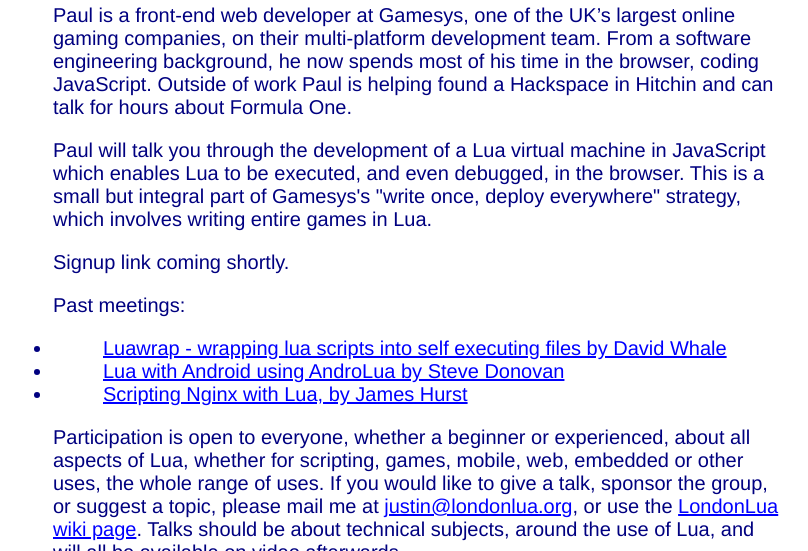
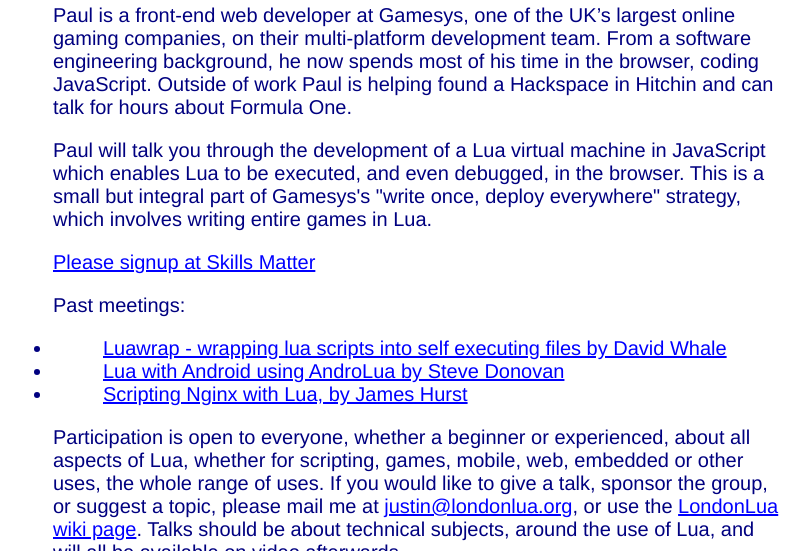
Before and after one commit to justincormack/londonlua, a plain HTML site: page index.html in a window 1280 px wide. Shown: the part 549-1100 px from the top of the page, without its empty margins (5-813 px from the left). Drawn offline with Linux system fonts and the light colour scheme.

Commit message:
add signup link

```diff
--- a/index.html
+++ b/index.html
@@ -20,7 +20,7 @@
 
 <p>Paul will talk you through the development of a Lua virtual machine in JavaScript which enables Lua to be executed, and even debugged, in the browser. This is a small but integral part of Gamesys's "write once, deploy everywhere" strategy, which involves writing entire games in Lua.
 
-<p>Signup link coming shortly.
+<p><a href="http://skillsmatter.com/podcast/home/developing-a-lua-vm-in-javascript">Please signup at Skills Matter</a>
 
 <p>Past meetings:
 <ul>
```
